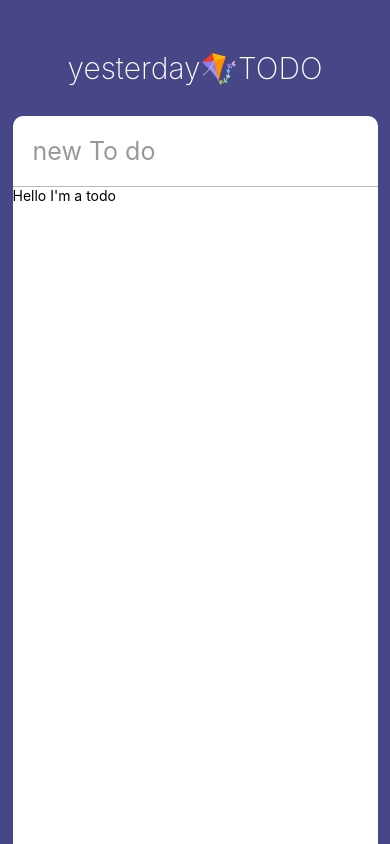
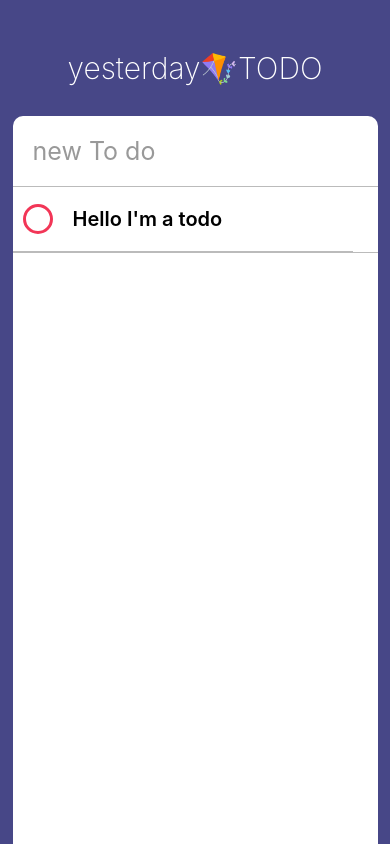
Before and after one commit to yesterdayKite/reactNative_todolist, a React Native app: screen / in a window 390 px wide. Built offline with nearby package versions, Linux system fonts and the light colour scheme.

Commit message:
#5 Coding the UI part Three To Do Component

```diff
--- a/App.js
+++ b/App.js
@@ -24,7 +24,7 @@
         returnKeyType = {"done"}
         autoCorrect = {false}
         />
-        <ScrollView>
+        <ScrollView contentContainerStyle = {styles.toDos}>
           <ToDo/>
         </ScrollView>
       </View>
@@ -78,5 +78,11 @@
     borderBottomColor : "#bbb",
     borderBottomWidth : 1,
     fontSize : 25,
+  },
+  toDos : {
+    alignItems : "center",
+    borderBottomColor : "#bbb",
+    borderBottomWidth : StyleSheet.hairlineWidth,
+    flexDirection : "row",
   }
 });
--- a/ToDo.js
+++ b/ToDo.js
@@ -1,18 +1,63 @@
 import React, {Component} from "react";
 //import React from "react"로만 하면 밑에 TodoClass가
 //export default class ToDo extends React.Component {} 라고 써야한다.
-import {View, Text, TouchableOpacity, StyleSheet} from "react-native";
+import {View, Text, TouchableOpacity, StyleSheet, Dimensions} from "react-native";
+
+const {width, height} = Dimensions.get("window");
 
 export default class ToDo extends Component{
+	state = {
+		isEditing : false,
+		isCompleted : false
+	};
 	render(){
+		const {isCompleted} = this.state;
 		return(
-			<View>
-				<Text>Hello I'm a todo</Text>
+			<View style = {styles.container}>
+				<TouchableOpacity onPress = {this._toggleComplete}>
+					<View style = {[styles.circle, isCompleted ? styles.completedCircle : styles.uncompletedCircle]} />
+				</TouchableOpacity>
+				<Text style = {styles.text}>Hello I'm a todo</Text>
 			</View>
 		);
 	}
+	_toggleComplete = () => {
+		this.setState(prevState => {
+			return {
+				isCompleted : !prevState.isCompleted
+			};
+		});
+	};
 }
 
+
 const styles = StyleSheet.create({
+	container : {
+		width : width - 50,
+		borderBottomColor : "#bbb",
+		borderBottomWidth : StyleSheet.hairlineWidth,
+		flexDirection : "row",
+		alignItems : "center"
+	},
+	circle : {
+		width : 30,
+		height : 30,
+		borderRadius : 15,
+		borderColor : "red",
+		borderWidth : 3,
+		marginRight : 20,
+		marginLeft : 10
+	},
+	text : {
+		fontWeight : "600",
+		fontSize : 20,
+		marginVertical : 20
+	},
+	completedCircle : {
+		borderColor : "#bbb"
+	},
+	uncompletedCircle : {
+		borderColor : "#F23657"
+	}
 
-})
+});
```
